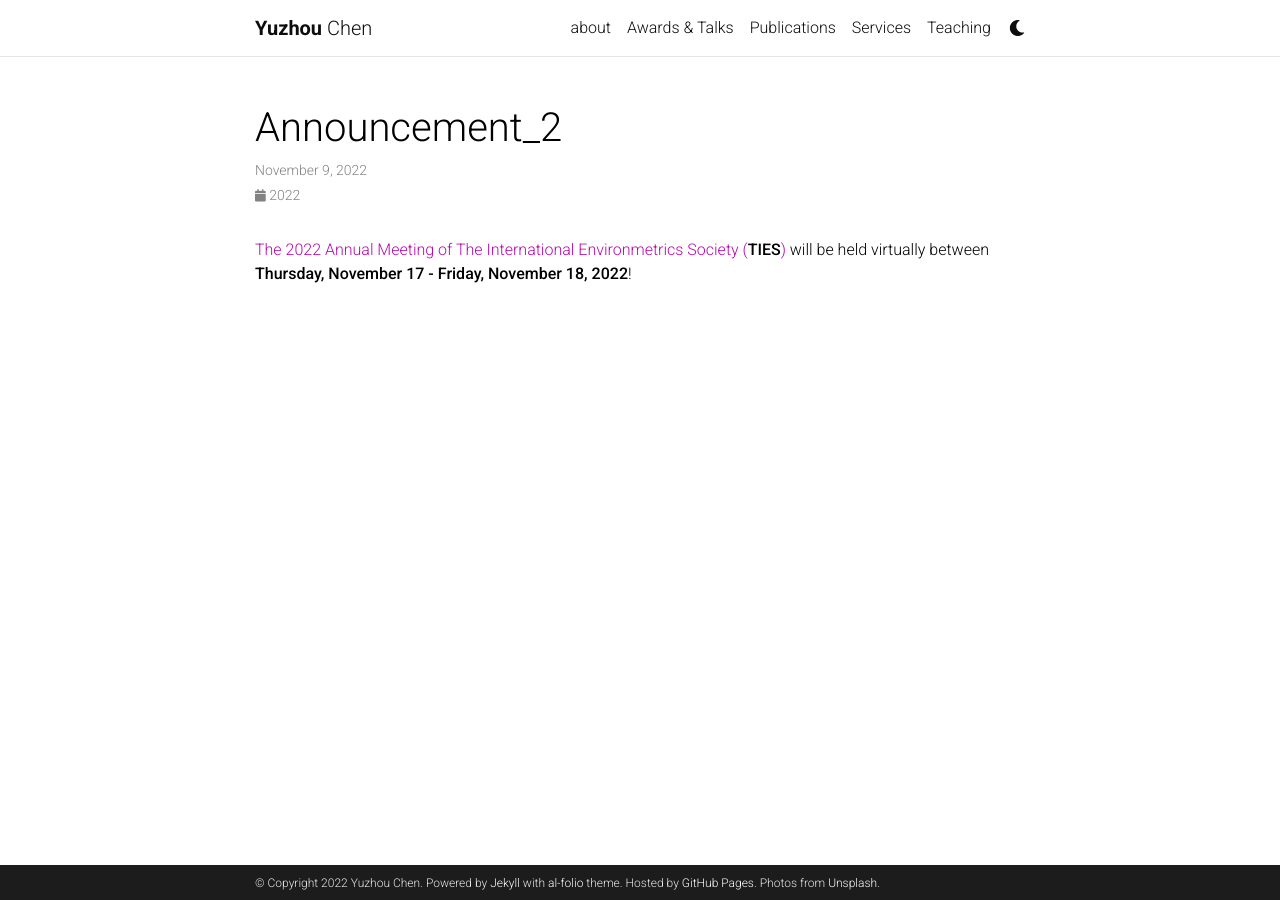
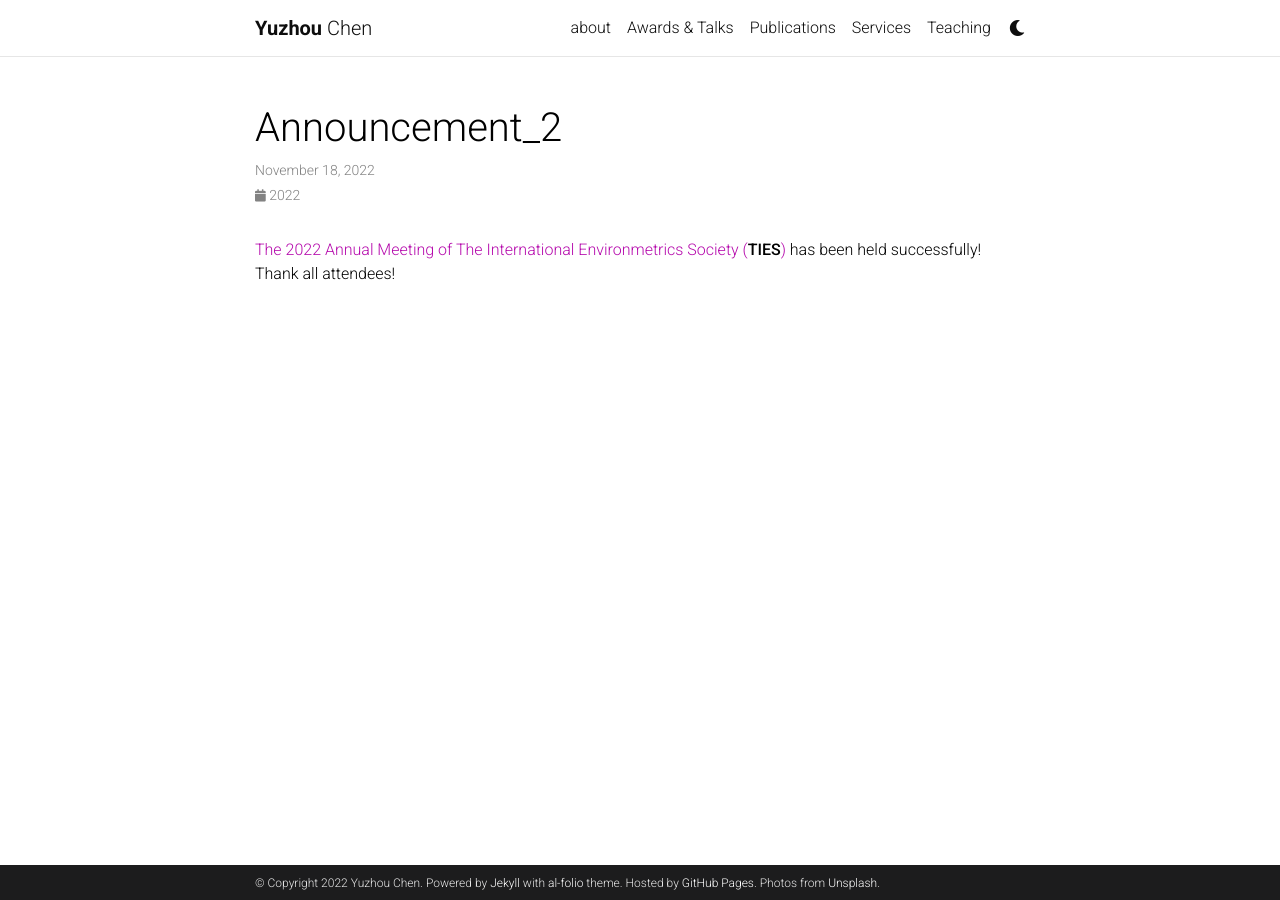
Before and after one commit to yuzhouguangc/yuguang_website, a Jekyll site: the page built from _news/announcement_2.md, in a window 1280 px wide. Built offline with Jekyll 4.4.1, drawn with Linux system fonts in a browser that asks for light colours; comment, search, counter and statistics services are not loaded; a style sheet for code colours, icons or effects is not loaded.

Commit message:
Update announcement_2.md

```diff
--- a/_news/announcement_2.md
+++ b/_news/announcement_2.md
@@ -1,7 +1,7 @@
 ---
 layout: post
-date: 2022-11-09
+date: 2022-11-18
 inline: true
 ---
 
-[The 2022 Annual Meeting of The International Environmetrics Society (**TIES**)](https://www.environmetrics.xyz/TIES2022) will be held virtually between **Thursday, November 17 - Friday, November 18, 2022**!
+[The 2022 Annual Meeting of The International Environmetrics Society (**TIES**)](https://www.environmetrics.xyz/TIES2022) has been held successfully! Thank all attendees!
```
